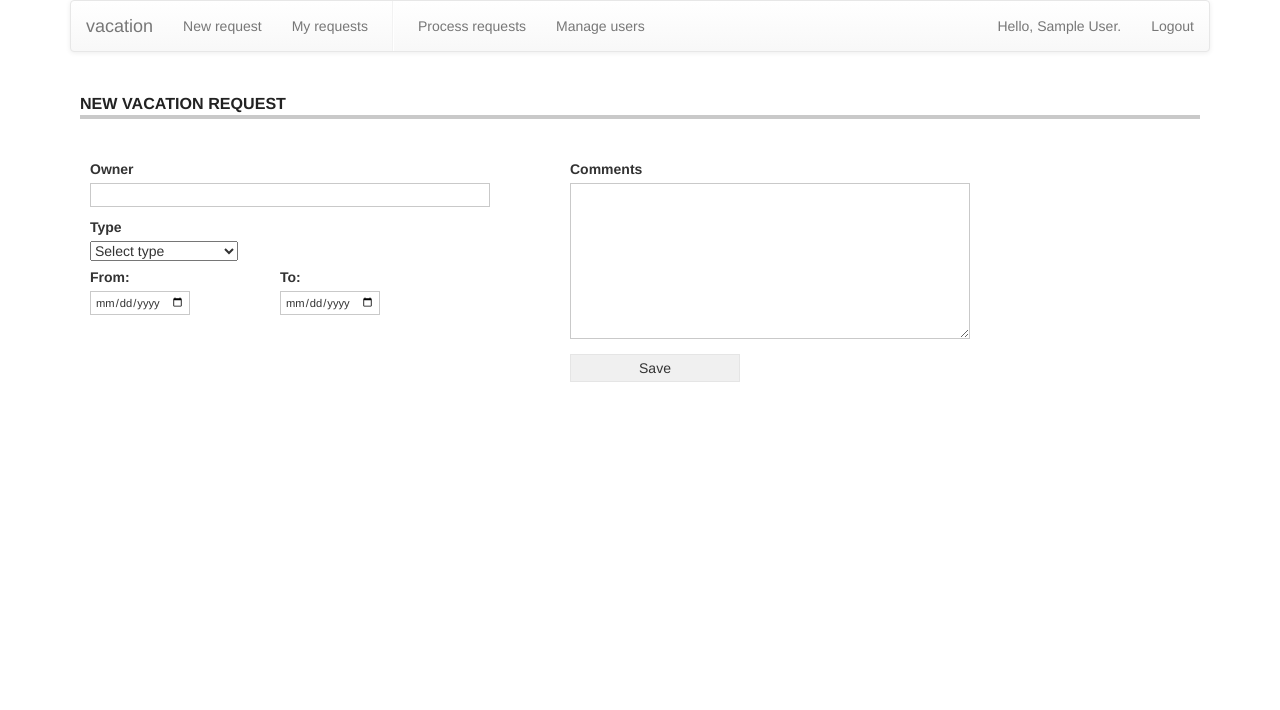
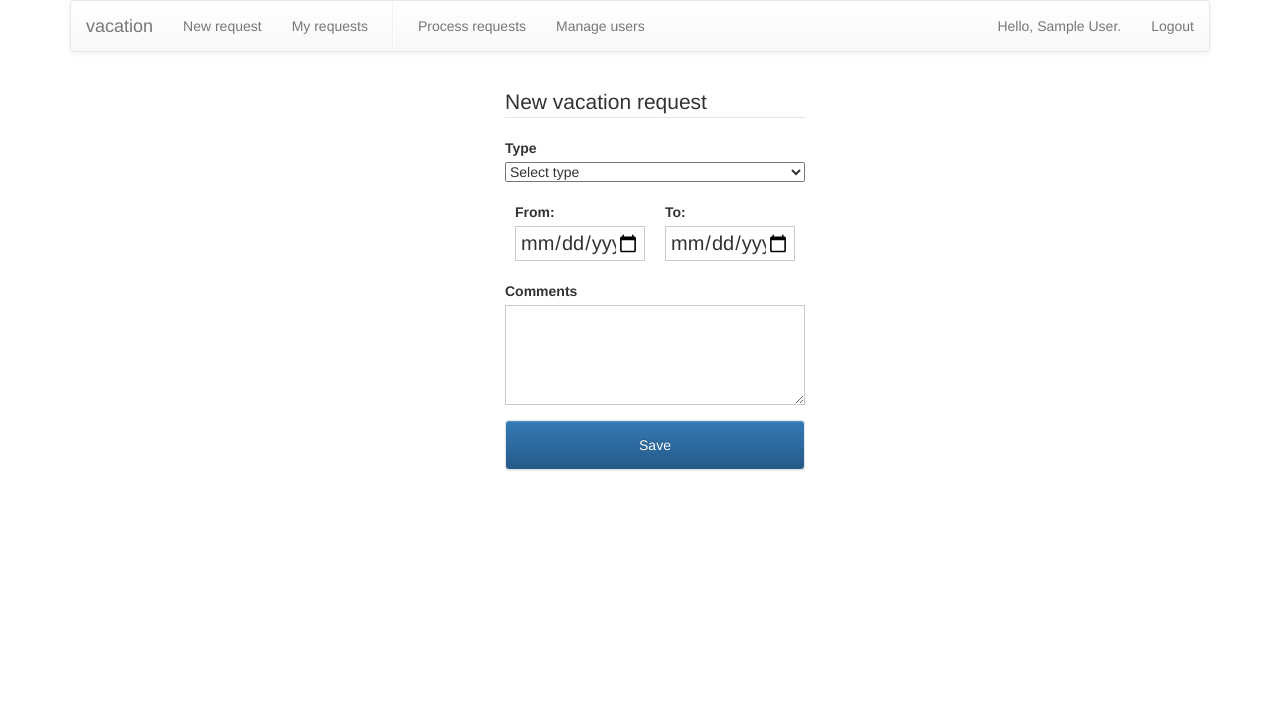
Before and after one commit to comco/vacation, a PHP site: page /index.php?q=request/form in a window 1280 px wide. Shown: the top 710 px of the page. Run offline with PHP 8.4, Linux system fonts and the light colour scheme; the visitor is signed in with stand-in values (Sample User, id 1); some libraries are stand-ins or nearby versions.

Commit message:
change request form

```diff
--- a/mvc/application/views/request/form.php
+++ b/mvc/application/views/request/form.php
@@ -20,39 +20,29 @@ if (datefield.type!="date"){ //if browser doesn't support input type="date", ini
 </script>
 
 	<style>
-            .column {width:460px; float: left; margin: 20px 10px}
+            .column {width:460px; float: left;}
             .column h1{margin: 20px 0; border-bottom: 1px solid #ccc;}
             .column label{display: block;margin-bottom: 4px;}
             .column input[type=text],.column input[type=email], .column input[type=password], .column textarea{width: 400px;height: 24px; padding: 4px;margin-bottom: 10px;border: 1px solid #c9c9c9;font-size: .8em;}
             .column input[type=date] {width: 100px;height: 24px; padding: 4px;margin-bottom: 10px;border: 1px solid #c9c9c9;font-size: .8em;}
-            .twofields{height:30px;margin-bottom: 20px}
-            .twofields div{float: left; margin-right:10px;width:180px;}
-            .column textarea {height: 156px;font-size: 1.1em;}
-            #save_button {display: block;font-size: 1.0em;background-color: #F0F0F0;padding: 3px 8px;border: 1px solid #E5E5E5;float: left; width:170px;}
+/*             .twofields{height:30px;} */
+            .twofields div{float:left;margin:10px;width:130px;}
+            .twofields div input[type="date"]{height:35px;width:130px;font-size:20px;}
+            .column textarea {height: 100px;font-size: 1.1em;width:300px;}
+            #save_button {display: block;font-size: 1.0em;padding: 3px 8px;border: 1px solid #E5E5E5;float: left; width:300px;height:50px;}
 	 </style>
 
 </head>
 
 <body>
-<!--
-<form>
-<b>Date of birth:</b>
-<input type="date" id="birthday" name="birthday" size="20" />
-<input type="button" value="Submit" name="B1"></p>
-</form>
- -->
 
-    <section id="featured">
+ <div class="container">
+    <section class="request-form">
+<!--     <section id="featured"> -->
         <form method= "post" action="index.php?q=request/vacationRequest">
-            <legend class="section_title">new vacation request</legend>
+            <legend>New vacation request</legend>
                 <div class="column">
-                    <label for="name">Owner</label>
-                    <input type="text" name="name" required>
-                    <!-- No need for email here
-                    <label for="email">Email</label>
-                    <input type="email" name="email"> -->
-                    <div class="twofields">
-                        <div>
+                		<div>
                             <label for="type">Type</label>
                             <select name="type" required>
                                 <!-- Required works with the empty value, see http://stackoverflow.com/questions/6048710/can-i-apply-the-required-attribute-to-select-fields-in-html5 -->
@@ -64,7 +54,6 @@ if (datefield.type!="date"){ //if browser doesn't support input type="date", ini
                             </select>
                         </div>
                         <div class="clearfix"></div>
-                    </div>
                     <div class="twofields">
                         <div>
                             <label>From:</label>
@@ -74,16 +63,17 @@ if (datefield.type!="date"){ //if browser doesn't support input type="date", ini
                             <label>To:</label>
                             <input type="date" id="to" name="to" size="20" required/>
                         </div>
-                        <div class="clearfix"></div>
                     </div>
+                    <div class="clearfix"></div>
+                    <div>
+                    	<label for="type">Comments</label>
+                   		<textarea name="comment"></textarea>
+                    	<button id="save_button" class="btn btn-block btn-primary" type="submit">Save</button>
+                    </div>
+
                 </div>
-                <div class="column">
-                    <label for="comment">Comments</label>
-                    <textarea name="comment"></textarea>
-                    <button id="save_button">Save</button>
-                </div>
-                <div class="clearfix"></div>
 
 		</form>
-
+	</section>
+ </div>
 </body>
--- a/mvc/assets/main.css
+++ b/mvc/assets/main.css
@@ -60,6 +60,18 @@ footer {
 
 .register-form select {
 	width:330px;
+    margin-bottom: 10px;
+}
+
+/* Request form customatizations */
+.request-form {
+    max-width: 330px;
+    padding: 15px;
+    margin: 0 auto;
+}
+
+.request-form select {
+	width:300px;
     margin-bottom: 10px;
 }
 
```
